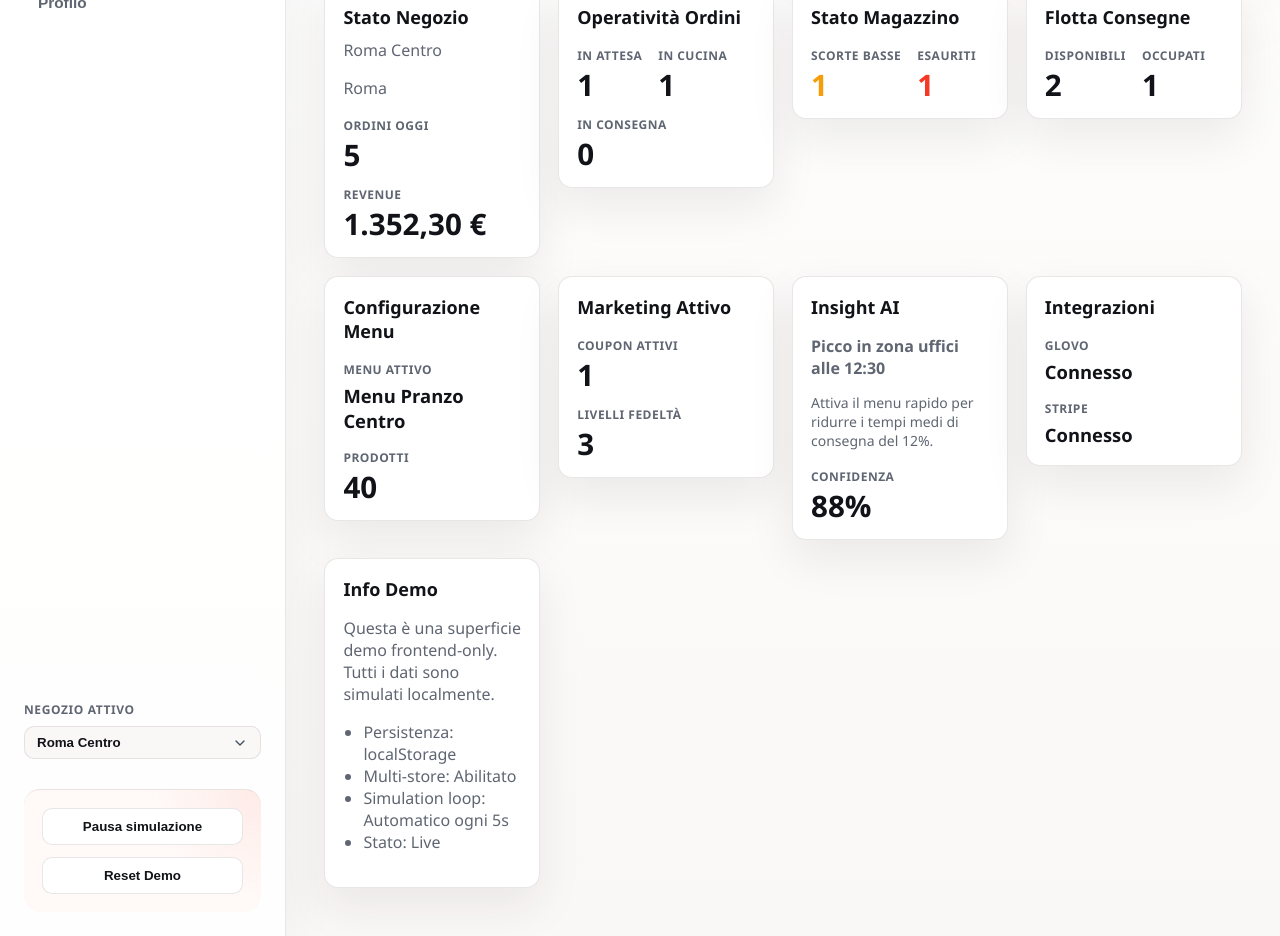
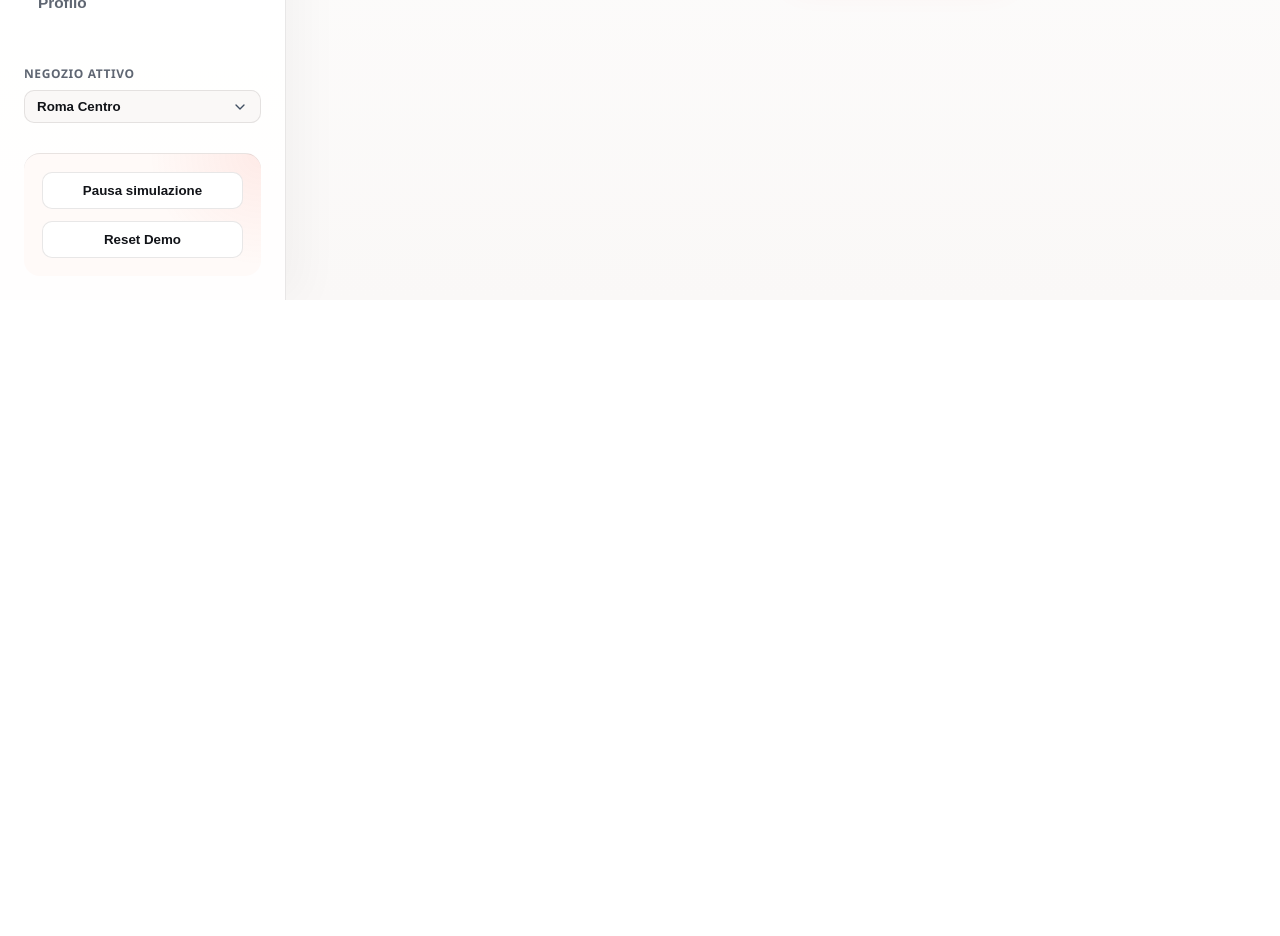
Before and after one commit to kremisi-com/pizzaos, a Next.js app in the folder apps/admin/: page / in a window 1280 px wide. Shown: the part 500-1436 px from the top of the page. After the commit the page ends 800 px from the top, so only its background shows below. Built offline with nearby package versions, Linux system fonts and the light colour scheme; a web font is replaced by a local one.

Commit message:
fix(admin): simplify dashboard overview
Remove the lower dashboard rows so the admin overview only keeps the primary Ordini Live, Attenzione, and Azioni rapide sections.

Update the admin shell test to assert that the removed overview cards no longer render.

```diff
--- a/apps/admin/src/features/home/components/admin-shell.tsx
+++ b/apps/admin/src/features/home/components/admin-shell.tsx
@@ -16,7 +16,7 @@ import {
   type Menu,
   type Ingredient,
 } from "@pizzaos/domain";
-import { Button, Card } from "@pizzaos/ui";
+import { Button } from "@pizzaos/ui";
 import Image from "next/image";
 import { useCallback, useState, type ReactElement, useEffect } from "react";
 import { OrdersDashboard } from "../../orders/components/orders-dashboard";
@@ -28,7 +28,6 @@ import { AnalyticsManager } from "../../analytics/components/analytics-manager";
 import { DeliveryManager } from "../../delivery/components/delivery-manager";
 import { IntegrationsManager } from "../../integrations/components/integrations-manager";
 import { ProfileManager } from "../../profile/components/profile-manager";
-import { formatMoney } from "../../marketing/marketing-utils";
 import styles from "./admin-shell.module.css";
 
 const APP_ID = "admin" as const;
@@ -327,19 +326,6 @@ export function AdminShell(): ReactElement {
     (o) => o.status === "ready",
   ).length;
 
-  const lowStockCount = activeDataset.inventory.filter(
-    (i) => i.status === "low_stock",
-  ).length;
-  const outOfStockCount = activeDataset.inventory.filter(
-    (i) => i.status === "out_of_stock",
-  ).length;
-
-  const availableRidersCount =
-    activeDataset.riders?.filter((r) => r.status === "available").length ?? 0;
-  const busyRidersCount =
-    activeDataset.riders?.filter((r) => r.status === "busy").length ?? 0;
-
-  const topInsight = activeDataset.insights?.[0];
   const inventoryIngredients: readonly Ingredient[] =
     activeDataset.products.flatMap((product) => product.ingredients ?? []);
 
@@ -763,162 +749,6 @@ export function AdminShell(): ReactElement {
                 onUpdateMenu={() => setActiveTab("catalog")}
               />
             </div>
-
-            <Card
-              title="Stato Negozio"
-              subtitle={activeDataset.store.displayName}
-            >
-              <p>{activeDataset.store.city}</p>
-              <div className={styles.statGrid}>
-                <div>
-                  <div className={styles.statItemLabel}>ORDINI OGGI</div>
-                  <div className={styles.statItemValue}>
-                    {activeDataset.orders.length}
-                  </div>
-                </div>
-                <div>
-                  <div className={styles.statItemLabel}>REVENUE</div>
-                  <div className={styles.statItemValue}>
-                    {formatMoney(activeDataset.analytics.revenueToday)}
-                  </div>
-                </div>
-              </div>
-            </Card>
-
-            <Card title="Operatività Ordini">
-              <div className={styles.statGrid}>
-                <div>
-                  <div className={styles.statItemLabel}>IN ATTESA</div>
-                  <div className={styles.statItemValue}>
-                    {pendingOrdersCount}
-                  </div>
-                </div>
-                <div>
-                  <div className={styles.statItemLabel}>IN CUCINA</div>
-                  <div className={styles.statItemValue}>
-                    {preparingOrdersCount}
-                  </div>
-                </div>
-                <div>
-                  <div className={styles.statItemLabel}>IN CONSEGNA</div>
-                  <div className={styles.statItemValue}>
-                    {outForDeliveryOrdersCount}
-                  </div>
-                </div>
-              </div>
-            </Card>
-
-            <Card title="Stato Magazzino">
-              <div className={styles.statGrid}>
-                <div>
-                  <div className={styles.statItemLabel}>SCORTE BASSE</div>
-                  <div
-                    className={`${styles.statItemValue} ${lowStockCount > 0 ? styles.statWarning : ""}`}
-                  >
-                    {lowStockCount}
-                  </div>
-                </div>
-                <div>
-                  <div className={styles.statItemLabel}>ESAURITI</div>
-                  <div
-                    className={`${styles.statItemValue} ${outOfStockCount > 0 ? styles.statDanger : ""}`}
-                  >
-                    {outOfStockCount}
-                  </div>
-                </div>
-              </div>
-            </Card>
-
-            <Card title="Flotta Consegne">
-              <div className={styles.statGrid}>
-                <div>
-                  <div className={styles.statItemLabel}>DISPONIBILI</div>
-                  <div className={styles.statItemValue}>
-                    {availableRidersCount}
-                  </div>
-                </div>
-                <div>
-                  <div className={styles.statItemLabel}>OCCUPATI</div>
-                  <div className={styles.statItemValue}>{busyRidersCount}</div>
-                </div>
-              </div>
-            </Card>
-
-            <Card title="Configurazione Menu">
-              <div className={styles.statGrid}>
-                <div>
-                  <div className={styles.statItemLabel}>MENU ATTIVO</div>
-                  <div className={styles.statItemValueSmall}>
-                    {activeDataset.menu.name}
-                  </div>
-                </div>
-                <div>
-                  <div className={styles.statItemLabel}>PRODOTTI</div>
-                  <div className={styles.statItemValue}>
-                    {activeDataset.products.length}
-                  </div>
-                </div>
-              </div>
-            </Card>
-
-            <Card title="Marketing Attivo">
-              <div className={styles.statGrid}>
-                <div>
-                  <div className={styles.statItemLabel}>COUPON ATTIVI</div>
-                  <div className={styles.statItemValue}>
-                    {activeDataset.coupons?.filter((c) => c.status === "active")
-                      .length ?? 0}
-                  </div>
-                </div>
-                <div>
-                  <div className={styles.statItemLabel}>LIVELLI FEDELTÀ</div>
-                  <div className={styles.statItemValue}>
-                    {activeDataset.loyaltyConfig?.tiers?.length ?? 0}
-                  </div>
-                </div>
-              </div>
-            </Card>
-
-            {topInsight && (
-              <Card title="Insight AI">
-                <p className={styles.insightTitle}>{topInsight.title}</p>
-                <p className={styles.insightSummary}>{topInsight.summary}</p>
-                <div className={styles.statGrid}>
-                  <div>
-                    <div className={styles.statItemLabel}>CONFIDENZA</div>
-                    <div className={styles.statItemValue}>
-                      {Math.round(topInsight.confidenceScore * 100)}%
-                    </div>
-                  </div>
-                </div>
-              </Card>
-            )}
-
-            <Card title="Integrazioni">
-              <div className={styles.statGrid}>
-                <div>
-                  <div className={styles.statItemLabel}>GLOVO</div>
-                  <div className={styles.statItemValueSmall}>Connesso</div>
-                </div>
-                <div>
-                  <div className={styles.statItemLabel}>STRIPE</div>
-                  <div className={styles.statItemValueSmall}>Connesso</div>
-                </div>
-              </div>
-            </Card>
-
-            <Card title="Info Demo">
-              <p>
-                Questa è una superficie demo frontend-only. Tutti i dati sono
-                simulati localmente.
-              </p>
-              <ul className={styles.infoList}>
-                <li>Persistenza: localStorage</li>
-                <li>Multi-store: Abilitato</li>
-                <li>Simulation loop: Automatico ogni 5s</li>
-                <li>Stato: {isSimulationRunning ? "Live" : "In pausa"}</li>
-              </ul>
-            </Card>
           </div>
         ) : activeTab === "orders" ? (
           <OrdersDashboard
```
Also changed, not shown: 1 other file (tests, documents, lock files or other folders).
